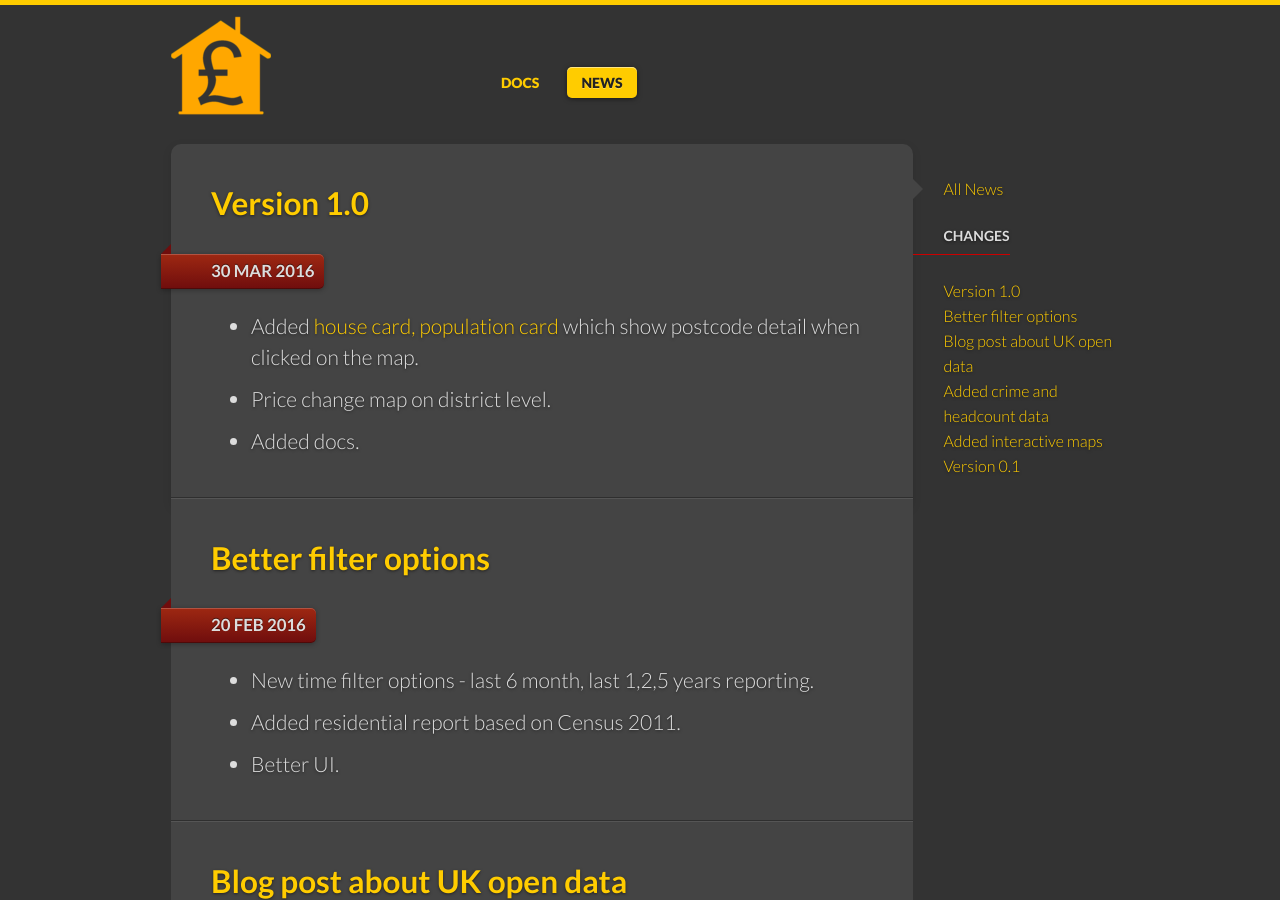
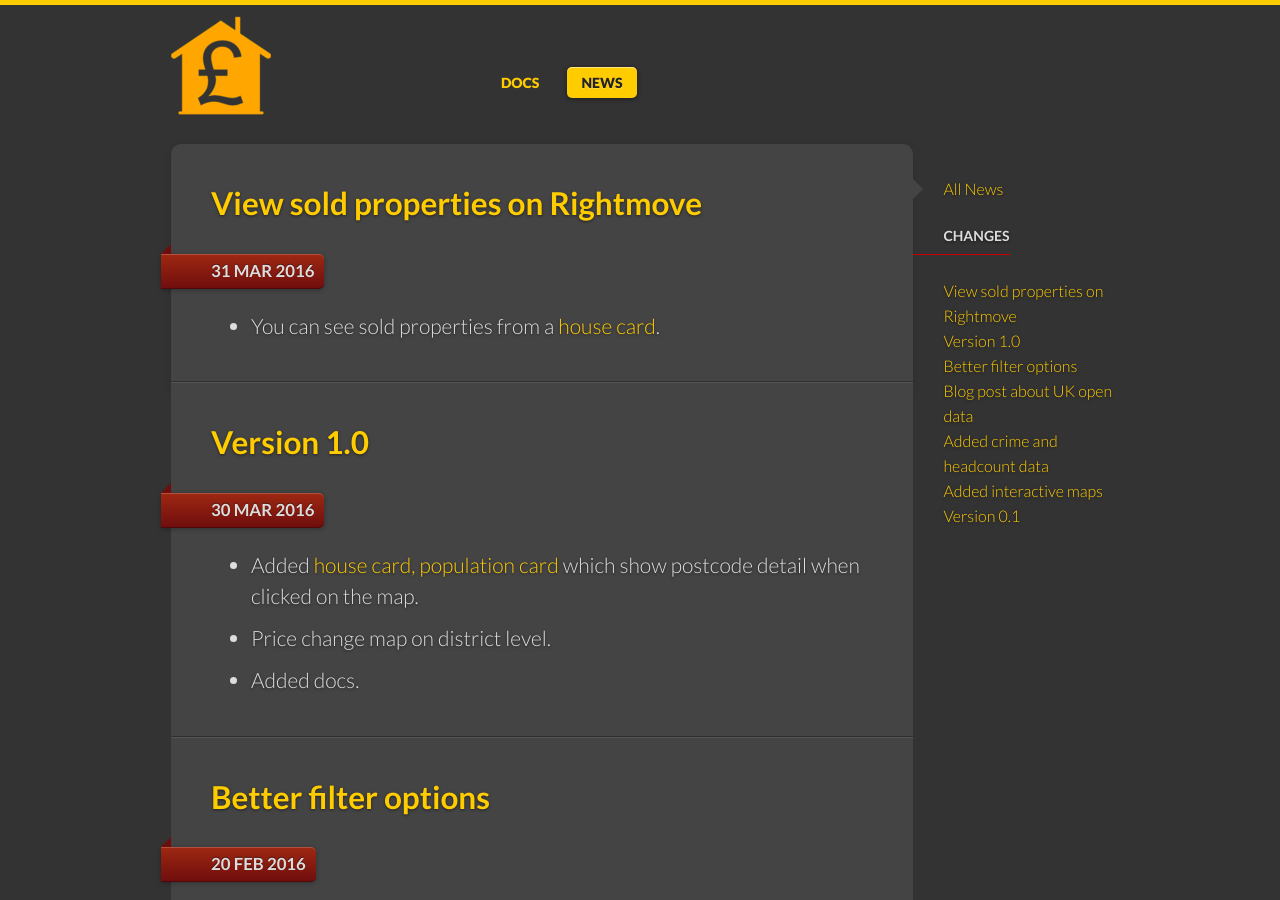
Before and after one commit to raap/raap.github.io, a Jekyll site: the page built from news/index.html, in a window 1280 px wide and 900 px high. Built offline with Jekyll 4.4.1, drawn with Linux system fonts in a browser that asks for light colours.

Commit message:
Rightmove news

```diff
--- a/_data/docs.yml
+++ b/_data/docs.yml
@@ -7,6 +7,7 @@
   docs:
   - dashboards
   - filters
+  - popup
   - data
   - geo
   - issue
--- /dev/null
+++ b/_posts/2016-03-31-rightmove.md
@@ -0,0 +1,8 @@
+---
+title: View sold properties on Rightmove
+description: New feature.
+layout: insights_news_item
+author:
+---
+
+* You can see sold properties from a <a href="/docs/popup/">house card</a>.
```
Also changed, not shown: _docs/popup.md (added, +18 -0 lines), img/house_card.png (added).
